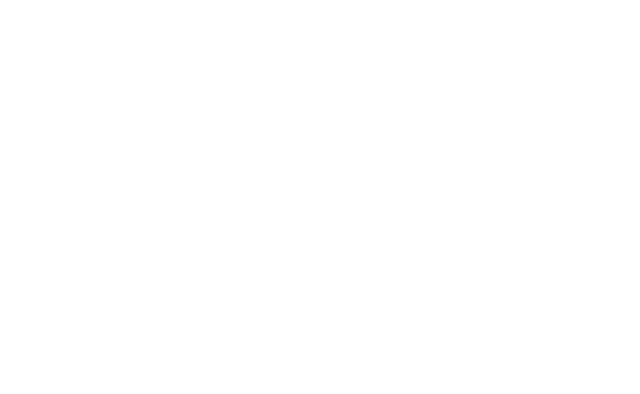
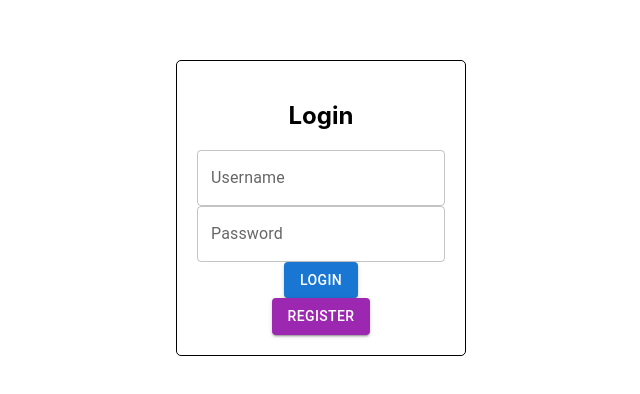
Before and after one commit to comp202team/ucms-frontend, a React (Create React App) app: page / in a window 1280 px wide. Shown: the part 192-586 px from the top of the page, without its empty margins (319-959 px from the left). Built offline with nearby package versions, Linux system fonts and the light colour scheme.

Commit message:
Login ekranını yaptım ama geliştirilecek

```diff
--- a/src/App.tsx
+++ b/src/App.tsx
@@ -1,12 +1,42 @@
-import React from 'react';
-import './App.css';
+import React, { useState } from 'react';
+import LoginPage from "./Components/LoginPage";
 
 function App() {
-  return (
-    <div className="App">
+    const [isLoggedIn, setIsLoggedIn] = useState(false);
+    const [username, setUsername] = useState('');
+    const [password, setPassword] = useState('');
 
-    </div>
-  );
+    const handleLogin = (username: string, password: string) => {
+        // Kullanıcının kimlik bilgilerini kontrol et
+        if (username === 'kullaniciadi' && password === 'sifre123') {
+            setIsLoggedIn(true);
+            setUsername(username);
+            setPassword(password);
+        } else {
+            alert('Hatalı kullanıcı adı veya şifre!');
+        }
+    };
+
+    const handleLogout = () => {
+        setIsLoggedIn(false);
+        setUsername('');
+        setPassword('');
+    };
+
+    if (isLoggedIn) {
+        return (
+            <div>
+                <h2>Hoş geldiniz, {username}!</h2>
+                <button onClick={handleLogout}>Çıkış yap</button>
+            </div>
+        );
+    } else {
+        return (
+            <div>
+                <LoginPage onLogin={handleLogin} />
+            </div>
+        );
+    }
 }
 
 export default App;
--- /dev/null
+++ b/src/Components/LoginPage.tsx
@@ -0,0 +1,79 @@
+import React, { useState } from 'react';
+import { makeStyles } from '@mui/styles';
+import { TextField, Button } from '@mui/material';
+
+const useStyles = makeStyles({
+    container: {
+        display: 'flex',
+        justifyContent: 'center',
+        alignItems: 'center',
+        height: '100vh',
+    },
+    form: {
+        display: 'flex',
+        flexDirection: 'column',
+        alignItems: 'center',
+        padding: '20px',
+        border: '1px solid black',
+        borderRadius: '5px',
+    },
+    input: {
+        margin: '20px',
+    },
+    button: {
+        margin: '10px',
+    },
+});
+
+interface ILoginProps {
+    onLogin: (username: string, password: string) => void;
+}
+
+const LoginPage: React.FC<ILoginProps> = ({ onLogin }) => {
+    const classes = useStyles();
+    const [username, setUsername] = useState('');
+    const [password, setPassword] = useState('');
+
+    const handleUsernameChange = (event: React.ChangeEvent<HTMLInputElement>) => {
+        setUsername(event.target.value);
+    };
+
+    const handlePasswordChange = (event: React.ChangeEvent<HTMLInputElement>) => {
+        setPassword(event.target.value);
+    };
+
+    const handleLoginClick = () => {
+        onLogin(username, password);
+    };
+
+    return (
+        <div className={classes.container}>
+            <form className={classes.form}>
+                <h2>Login</h2>
+                <TextField
+                    className={classes.input}
+                    label="Username"
+                    variant="outlined"
+                    value={username}
+                    onChange={handleUsernameChange}
+                />
+                <TextField
+                    className={classes.input}
+                    label="Password"
+                    type="password"
+                    variant="outlined"
+                    value={password}
+                    onChange={handlePasswordChange}
+                />
+                <Button className={classes.button} variant="contained" color="primary" onClick={handleLoginClick}>
+                    Login
+                </Button>
+                <Button className={classes.button} variant="contained" color="secondary">
+                    Register
+                </Button>
+            </form>
+        </div>
+    );
+};
+
+export default LoginPage;
--- a/src/Store/securityslice.ts
+++ b/src/Store/securityslice.ts
@@ -11,7 +11,7 @@
     err:"",
 };
 
-const securitySlice = createSlice({
+export const securitySlice = createSlice({
     name:"security",
     initialState,
     reducers: {},
--- a/src/Store/store.ts
+++ b/src/Store/store.ts
@@ -1,12 +1,10 @@
 import { configureStore } from "@reduxjs/toolkit";
-import securityslice from "./securityslice";
-
+import { securitySlice } from "./securityslice";
 
 const store = configureStore({
     reducer: {
-        security: securityslice,
+        security: securitySlice.reducer,
     }
 });
 
-
 export default store;
--- a/src/index.tsx
+++ b/src/index.tsx
@@ -1,18 +1,15 @@
 import React from 'react';
-import ReactDOM from 'react-dom/client';
+import ReactDOM from 'react-dom';
 import './index.css';
 import App from './App';
 import { Provider } from 'react-redux';
 import store from './Store/store';
 
-
-const root = ReactDOM.createRoot(
-  document.getElementById('root') as HTMLElement
+ReactDOM.render(
+    <React.StrictMode>
+        <Provider store={store}>
+            <App />
+        </Provider>
+    </React.StrictMode>,
+    document.getElementById('root')
 );
-root.render(
-  <React.StrictMode>
-    <Provider store={store}>
-      <App />
-    </Provider>
-  </React.StrictMode>
-);
```
Also changed, not shown: package.json (+7 -0 lines), src/Service/authService.ts (added, +15 -0 lines), 1 other file (tests, documents, lock files or other folders).
